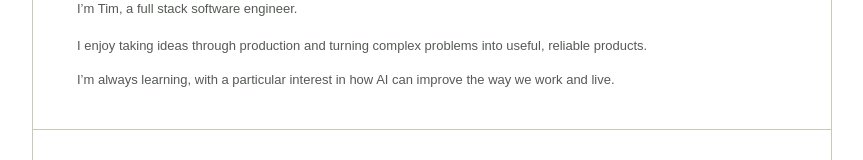
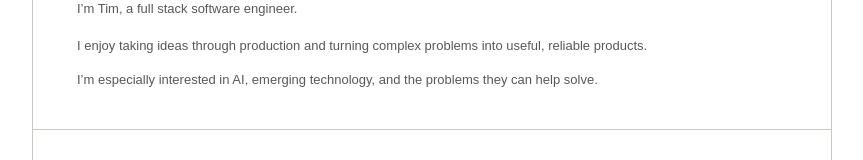
Before and after one commit to timwong101/my-portfolio, a React (Vite) app: page / in a window 1280 px wide. Shown: the part 364-524 px from the top of the page, without its empty margins (208-1071 px from the left). Built offline with nearby package versions, Linux system fonts and the light colour scheme; a web font is replaced by a local one.

Commit message:
Remove repetition from about copy

```diff
--- a/src/App.tsx
+++ b/src/App.tsx
@@ -182,8 +182,8 @@ function App() {
                 reliable products.
               </p>
               <p>
-                I’m always learning, with a particular interest in how AI can improve the way we
-                work and live.
+                I’m especially interested in AI, emerging technology, and the problems they can
+                help solve.
               </p>
             </div>
           </div>
```
